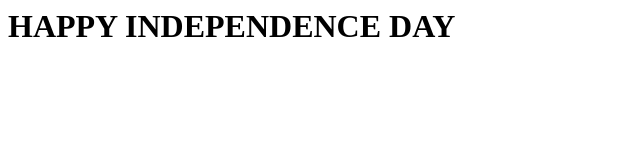
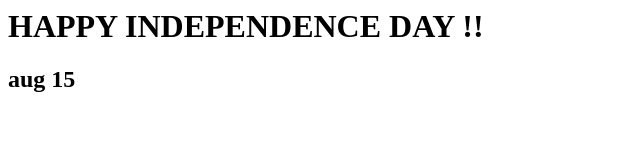
Before and after one commit to rana-rahuf/libru, a plain HTML site: page index.html in a window 1280 px wide. Shown: the whole page, without its empty margins (0-640 px from the left). Drawn offline with Linux system fonts and the light colour scheme.

Commit message:
changed index.html

```diff
--- a/index.html
+++ b/index.html
@@ -3,6 +3,7 @@
   <title>aswin</title>
 </head>
 <body>
- <h1>HAPPY INDEPENDENCE DAY</h1>
+ <h1>HAPPY INDEPENDENCE DAY !!</h1>
+ <h2>aug 15</h2>
 </body>
 </html>
```
